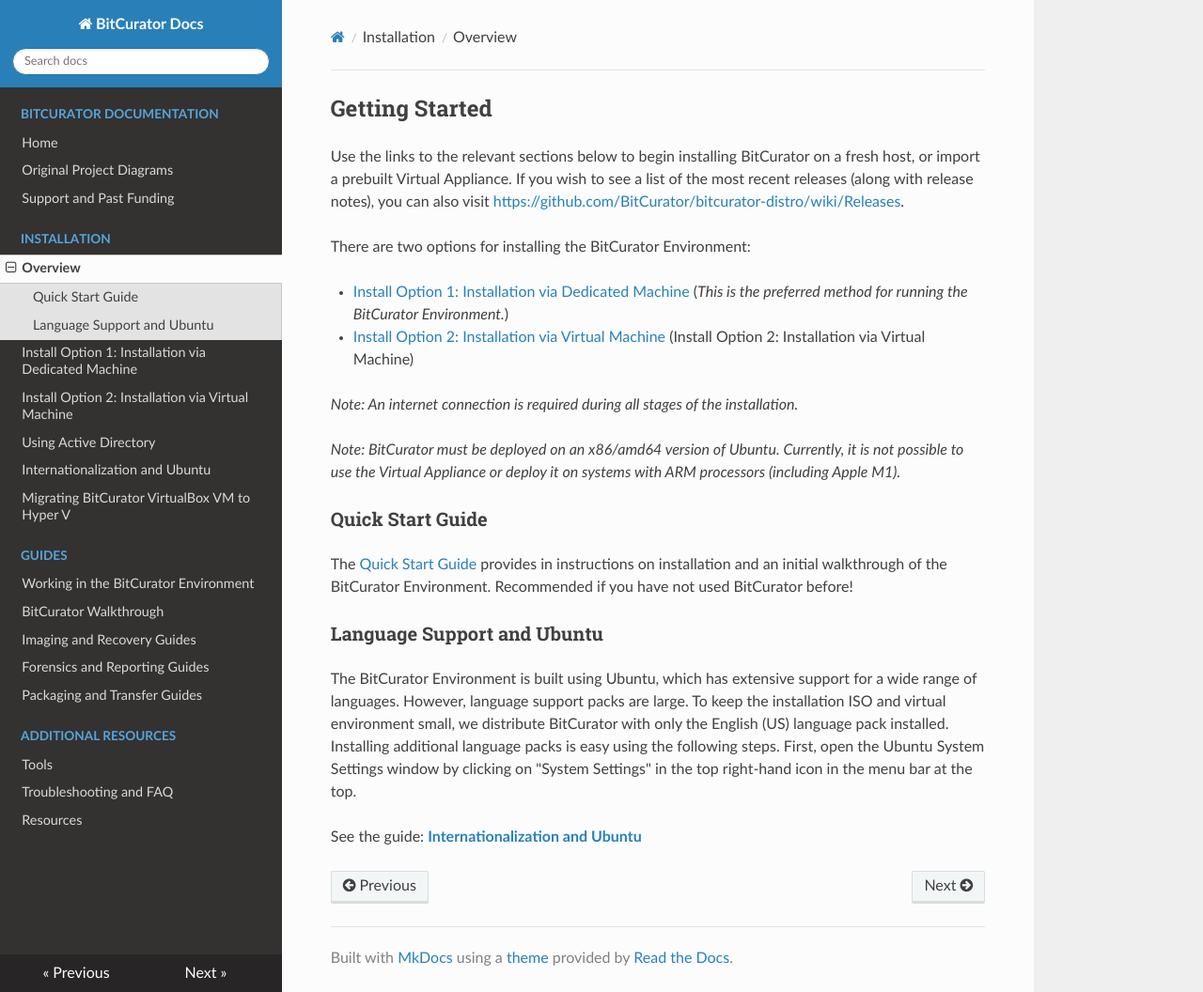
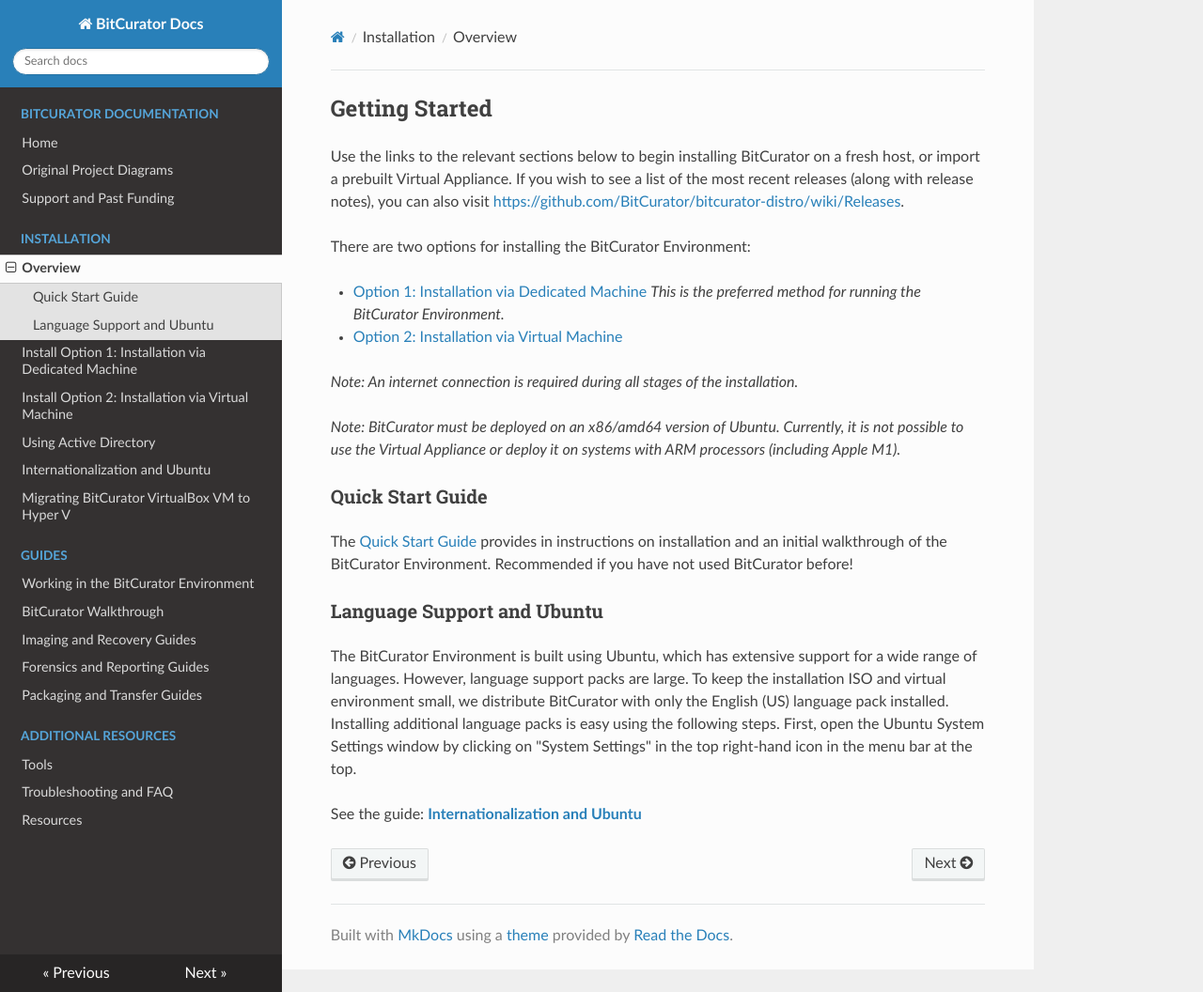
Before and after one commit to BitCurator/documentation, an MkDocs documentation site: the page built from docs/Installing BitCurator/Installing BitCurator.md, in a window 1280 px wide and 1056 px high. Shown: the whole window at 94% size. Built offline with MkDocs 1.6.1, drawn with Linux system fonts in a browser that asks for light colours; nearby versions of some CDN libraries.

Commit message:
Update Installing BitCurator.md

```diff
--- a/docs/Installing BitCurator/Installing BitCurator.md
+++ b/docs/Installing BitCurator/Installing BitCurator.md
@@ -3,8 +3,8 @@
 
 There are two options for installing the BitCurator Environment:
 
- * [Install Option 1: Installation via Dedicated Machine](/documentation/Installing BitCurator/Install Option 1: Installation via Dedicated Machine) (_This is the preferred method for running the BitCurator Environment._)
- * [Install Option 2: Installation via Virtual Machine](/documentation/Installing BitCurator/Install Option 2: Installation via Virtual Machine) (Install Option 2: Installation via Virtual Machine)
+ * [Option 1: Installation via Dedicated Machine](/documentation/Installing BitCurator/Install Option 1: Installation via Dedicated Machine) _This is the preferred method for running the BitCurator Environment._
+ * [Option 2: Installation via Virtual Machine](/documentation/Installing BitCurator/Install Option 2: Installation via Virtual Machine)
 
 _Note: An internet connection is required during all stages of the installation._
 
```
